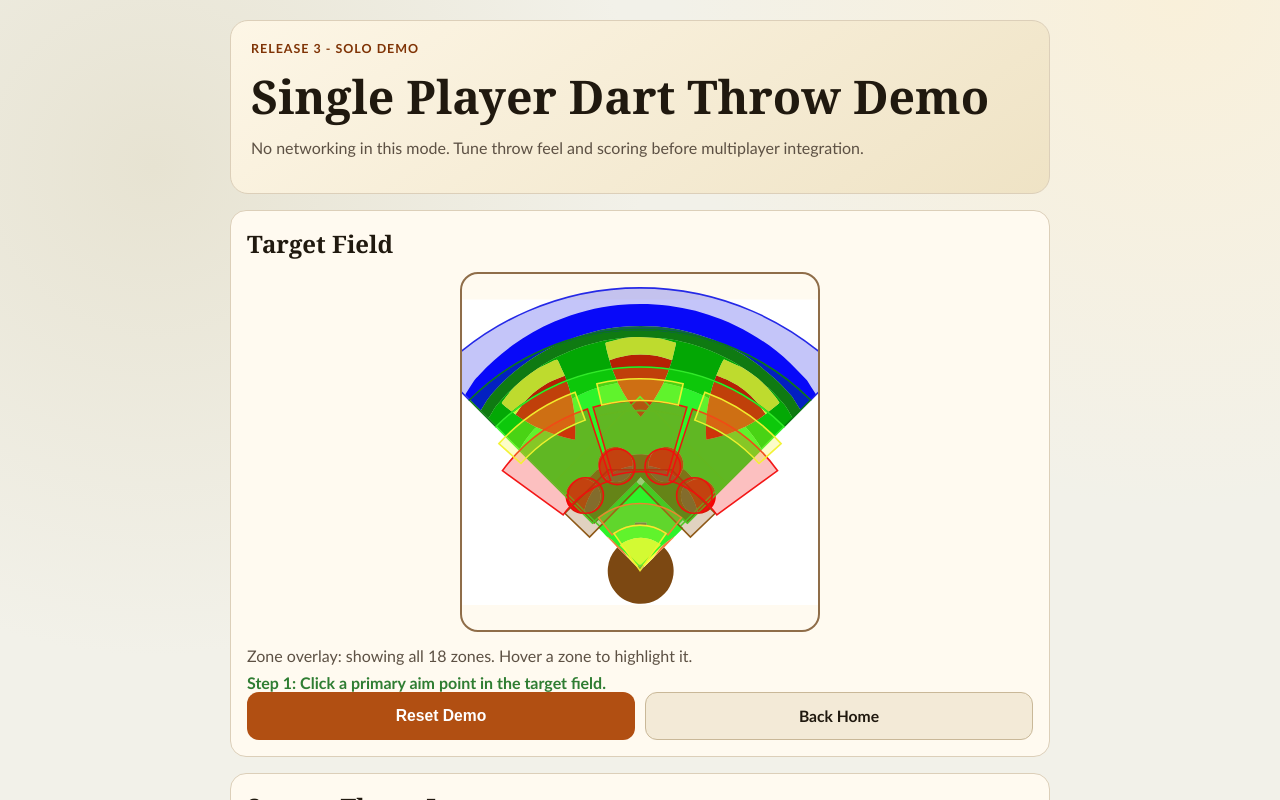
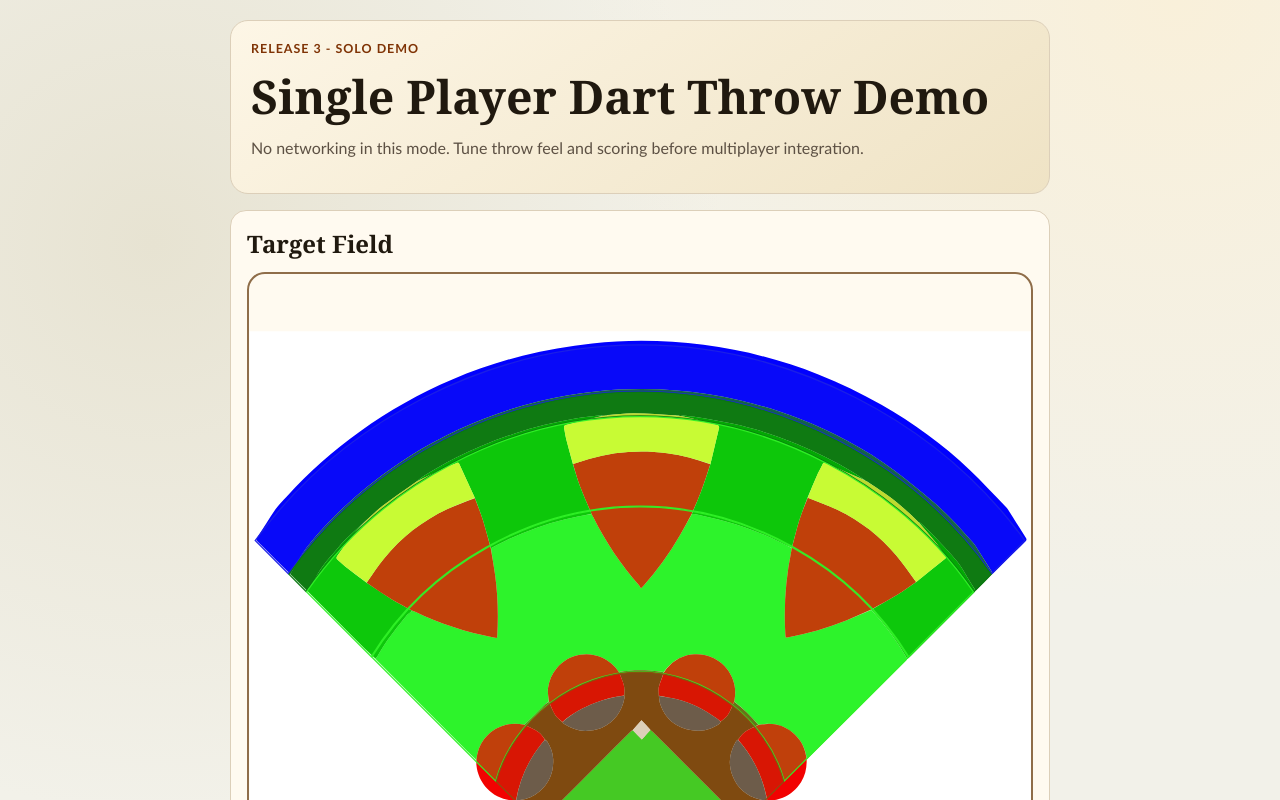
Before and after one commit to azentz/ybd, a React (Vite) app: page /#/demo in a window 1280 px wide. Shown: the top 800 px of the page. Built offline with nearby package versions, Linux system fonts and the light colour scheme.

Commit message:
Refine sector arc rendering and tune zone radii

```diff
--- a/src/index.css
+++ b/src/index.css
@@ -269,12 +269,14 @@
   display: grid;
   gap: 16px;
   justify-items: center;
+  width: 100%;
 }
 
 .target-field {
   position: relative;
-  width: 360px;
-  height: 360px;
+  width: min(100%, 1000px);
+  max-width: 1000px;
+  aspect-ratio: 1 / 1;
   border-radius: 18px;
   border: 2px solid #8f6d49;
   background: transparent;
--- a/src/lib/baseballZoneModel.ts
+++ b/src/lib/baseballZoneModel.ts
@@ -30,185 +30,203 @@
   shape: ZoneShape
 }
 
-const HOME_CENTER: Point = { x: 180, y: 300 }
+const HOME_CENTER: Point = { x: 500, y: 833 }
+export const PITCHER_CENTER: Point = { x: 500, y: 700 }
 const FAN_START = 225
 const FAN_END = 315
 
 export const BASEBALL_ZONES: BaseballZone[] = [
-  {
-    id: 'badge-center-yellow',
-    label: 'Center badge yellow',
-    score: 5,
-    priority: 110,
-    shape: {
-      kind: 'sector',
-      center: HOME_CENTER,
-      innerRadius: 172,
-      outerRadius: 194,
-      startAngleDeg: 257,
-      endAngleDeg: 283,
-    },
-  },
-  {
-    id: 'badge-center-red',
-    label: 'Center badge red',
-    score: 4,
-    priority: 100,
-    shape: {
-      kind: 'sector',
-      center: HOME_CENTER,
-      innerRadius: 100,
-      outerRadius: 172,
-      startAngleDeg: 254,
-      endAngleDeg: 286,
-    },
-  },
-  {
-    id: 'badge-left-yellow',
-    label: 'Left badge yellow',
-    score: 5,
-    priority: 110,
-    shape: {
-      kind: 'sector',
-      center: HOME_CENTER,
-      innerRadius: 162,
-      outerRadius: 192,
-      startAngleDeg: 222,
-      endAngleDeg: 250,
-    },
-  },
-  {
-    id: 'badge-left-red',
-    label: 'Left badge red',
-    score: 4,
-    priority: 100,
-    shape: {
-      kind: 'sector',
-      center: HOME_CENTER,
-      innerRadius: 96,
-      outerRadius: 172,
-      startAngleDeg: 216,
-      endAngleDeg: 252,
-    },
-  },
-  {
-    id: 'badge-right-yellow',
-    label: 'Right badge yellow',
-    score: 5,
-    priority: 110,
-    shape: {
-      kind: 'sector',
-      center: HOME_CENTER,
-      innerRadius: 162,
-      outerRadius: 192,
-      startAngleDeg: 290,
-      endAngleDeg: 318,
-    },
-  },
-  {
-    id: 'badge-right-red',
-    label: 'Right badge red',
-    score: 4,
-    priority: 100,
-    shape: {
-      kind: 'sector',
-      center: HOME_CENTER,
-      innerRadius: 96,
-      outerRadius: 172,
-      startAngleDeg: 288,
-      endAngleDeg: 324,
-    },
-  },
-  {
-    id: 'infield-circle-top-left',
-    label: 'Infield circle top left',
-    score: 3,
-    priority: 95,
-    shape: { kind: 'circle', center: { x: 157, y: 195 }, radius: 18 },
-  },
-  {
-    id: 'infield-circle-top-right',
-    label: 'Infield circle top right',
-    score: 3,
-    priority: 95,
-    shape: { kind: 'circle', center: { x: 203, y: 195 }, radius: 18 },
-  },
-  {
-    id: 'infield-circle-bottom-left',
-    label: 'Infield circle bottom left',
-    score: 3,
-    priority: 95,
-    shape: { kind: 'circle', center: { x: 125, y: 224 }, radius: 18 },
-  },
-  {
-    id: 'infield-circle-bottom-right',
-    label: 'Infield circle bottom right',
-    score: 3,
-    priority: 95,
-    shape: { kind: 'circle', center: { x: 235, y: 224 }, radius: 18 },
-  },
-  {
-    id: 'infield-yellow-home',
-    label: 'Infield yellow home wedge',
-    score: 2,
-    priority: 90,
-    shape: {
-      kind: 'sector',
-      center: HOME_CENTER,
-      innerRadius: 0,
-      outerRadius: 46,
-      startAngleDeg: 235,
-      endAngleDeg: 305,
-    },
-  },
-  {
-    id: 'infield-orange-home',
-    label: 'Infield orange home wedge',
-    score: 2,
-    priority: 85,
-    shape: {
-      kind: 'sector',
-      center: HOME_CENTER,
-      innerRadius: 46,
-      outerRadius: 68,
-      startAngleDeg: 232,
-      endAngleDeg: 308,
-    },
-  },
+  // {
+  //   id: 'badge-center-yellow',
+  //   label: 'Center badge yellow',
+  //   score: 5,
+  //   priority: 110,
+  //   shape: {
+  //     kind: 'sector',
+  //     center: HOME_CENTER,
+  //     innerRadius: 478,
+  //     outerRadius: 539,
+  //     startAngleDeg: 257,
+  //     endAngleDeg: 283,
+  //   },
+  // },
+  // {
+  //   id: 'badge-center-red',
+  //   label: 'Center badge red',
+  //   score: 4,
+  //   priority: 100,
+  //   shape: {
+  //     kind: 'sector',
+  //     center: HOME_CENTER,
+  //     innerRadius: 278,
+  //     outerRadius: 478,
+  //     startAngleDeg: 254,
+  //     endAngleDeg: 286,
+  //   },
+  // },
+  // {
+  //   id: 'badge-left-yellow',
+  //   label: 'Left badge yellow',
+  //   score: 5,
+  //   priority: 110,
+  //   shape: {
+  //     kind: 'sector',
+  //     center: HOME_CENTER,
+  //     innerRadius: 450,
+  //     outerRadius: 533,
+  //     startAngleDeg: 222,
+  //     endAngleDeg: 250,
+  //   },
+  // },
+  // {
+  //   id: 'badge-left-red',
+  //   label: 'Left badge red',
+  //   score: 4,
+  //   priority: 100,
+  //   shape: {
+  //     kind: 'sector',
+  //     center: HOME_CENTER,
+  //     innerRadius: 267,
+  //     outerRadius: 478,
+  //     startAngleDeg: 216,
+  //     endAngleDeg: 252,
+  //   },
+  // },
+  // {
+  //   id: 'badge-right-yellow',
+  //   label: 'Right badge yellow',
+  //   score: 5,
+  //   priority: 110,
+  //   shape: {
+  //     kind: 'sector',
+  //     center: HOME_CENTER,
+  //     innerRadius: 450,
+  //     outerRadius: 533,
+  //     startAngleDeg: 290,
+  //     endAngleDeg: 318,
+  //   },
+  // },
+  // {
+  //   id: 'badge-right-red',
+  //   label: 'Right badge red',
+  //   score: 4,
+  //   priority: 100,
+  //   shape: {
+  //     kind: 'sector',
+  //     center: HOME_CENTER,
+  //     innerRadius: 267,
+  //     outerRadius: 478,
+  //     startAngleDeg: 288,
+  //     endAngleDeg: 324,
+  //   },
+  // },
+  // {
+  //   id: 'infield-circle-top-left',
+  //   label: 'Infield circle top left',
+  //   score: 3,
+  //   priority: 95,
+  //   shape: { kind: 'circle', center: { x: 436, y: 542 }, radius: 50 },
+  // },
+  // {
+  //   id: 'infield-circle-top-right',
+  //   label: 'Infield circle top right',
+  //   score: 3,
+  //   priority: 95,
+  //   shape: { kind: 'circle', center: { x: 564, y: 542 }, radius: 50 },
+  // },
+  // {
+  //   id: 'infield-circle-bottom-left',
+  //   label: 'Infield circle bottom left',
+  //   score: 3,
+  //   priority: 95,
+  //   shape: { kind: 'circle', center: { x: 347, y: 622 }, radius: 50 },
+  // },
+  // {
+  //   id: 'infield-circle-bottom-right',
+  //   label: 'Infield circle bottom right',
+  //   score: 3,
+  //   priority: 95,
+  //   shape: { kind: 'circle', center: { x: 653, y: 622 }, radius: 50 },
+  // },
+  // {
+  //   id: 'infield-yellow-home',
+  //   label: 'Infield yellow home wedge',
+  //   score: 2,
+  //   priority: 90,
+  //   shape: {
+  //     kind: 'sector',
+  //     center: HOME_CENTER,
+  //     innerRadius: 0,
+  //     outerRadius: 128,
+  //     startAngleDeg: 235,
+  //     endAngleDeg: 305,
+  //   },
+  // },
+  // {
+  //   id: 'infield-orange-home',
+  //   label: 'Infield orange home wedge',
+  //   score: 2,
+  //   priority: 85,
+  //   shape: {
+  //     kind: 'sector',
+  //     center: HOME_CENTER,
+  //     innerRadius: 128,
+  //     outerRadius: 189,
+  //     startAngleDeg: 232,
+  //     endAngleDeg: 308,
+  //   },
+  // },
+  // {
+  //   id: 'infield-dirt',
+  //   label: 'Infield dirt',
+  //   score: 2,
+  //   priority: 80,
+  //   shape: {
+  //     kind: 'polygon',
+  //     points: [
+  //       { x: 500, y: 550 },
+  //       { x: 589, y: 550 },
+  //       { x: 711, y: 672 },
+  //       { x: 642, y: 739 },
+  //       { x: 500, y: 594 },
+  //       { x: 358, y: 739 },
+  //       { x: 289, y: 672 },
+  //       { x: 411, y: 550 },
+  //     ],
+  //   },
+  // },
+  // {
+  //   id: 'infield-light-green',
+  //   label: 'Infield light green',
+  //   score: 2,
+  //   priority: 60,
+  //   shape: {
+  //     kind: 'polygon',
+  //     points: [
+  //       { x: 500, y: 822 },
+  //       { x: 739, y: 583 },
+  //       { x: 500, y: 344 },
+  //       { x: 261, y: 583 },
+  //     ],
+  //   },
+  // },
+
+
   {
     id: 'infield-dirt',
     label: 'Infield dirt',
     score: 2,
     priority: 80,
     shape: {
-      kind: 'polygon',
-      points: [
-        { x: 180, y: 198 },
-        { x: 212, y: 198 },
-        { x: 256, y: 242 },
-        { x: 231, y: 266 },
-        { x: 180, y: 214 },
-        { x: 129, y: 266 },
-        { x: 104, y: 242 },
-        { x: 148, y: 198 },
-      ],
+      kind: 'sector',
+      center: HOME_CENTER,
+      innerRadius: 0,
+      outerRadius: 260,
+      startAngleDeg: FAN_START,
+      endAngleDeg: FAN_END,
     },
   },
-  {
-    id: 'infield-light-green',
-    label: 'Infield light green',
-    score: 2,
-    priority: 60,
-    shape: {
-      kind: 'polygon',
-      points: [
-        { x: 180, y: 296 },
-        { x: 266, y: 210 },
-        { x: 180, y: 124 },
-        { x: 94, y: 210 },
-      ],
-    },
-  },
+
   {
     id: 'outfield-light-green',
     label: 'Outfield light green',
@@ -217,8 +235,8 @@
     shape: {
       kind: 'sector',
       center: HOME_CENTER,
-      innerRadius: 68,
-      outerRadius: 162,
+      innerRadius: 261,
+      outerRadius: 485,
       startAngleDeg: FAN_START,
       endAngleDeg: FAN_END,
     },
@@ -231,8 +249,8 @@
     shape: {
       kind: 'sector',
       center: HOME_CENTER,
-      innerRadius: 162,
-      outerRadius: 206,
+      innerRadius: 486,
+      outerRadius: 603,
       startAngleDeg: FAN_START,
       endAngleDeg: FAN_END,
     },
@@ -245,8 +263,8 @@
     shape: {
       kind: 'sector',
       center: HOME_CENTER,
-      innerRadius: 206,
-      outerRadius: 244,
+      innerRadius: 604,
+      outerRadius: 635,
       startAngleDeg: FAN_START,
       endAngleDeg: FAN_END,
     },
@@ -259,8 +277,8 @@
     shape: {
       kind: 'sector',
       center: HOME_CENTER,
-      innerRadius: 244,
-      outerRadius: 286,
+      innerRadius: 636,
+      outerRadius: 696,
       startAngleDeg: FAN_START,
       endAngleDeg: FAN_END,
     },
--- a/src/pages/DartDemoPage.tsx
+++ b/src/pages/DartDemoPage.tsx
@@ -4,6 +4,7 @@
 import baseballFieldReference from '../assets/baseball-field-reference-02.svg'
 import {
   BASEBALL_ZONES,
+  PITCHER_CENTER,
   resolveBaseballZoneHit,
   type BaseballZone,
   type Point,
@@ -21,7 +22,7 @@
 
 type GesturePoint = Point & { t: number }
 
-const FIELD_SIZE = 360
+const FIELD_SIZE = 1000
 
 const MIN_PULLBACK_PIXELS = 28
 const ABSOLUTE_MIN_PULLBACK_PIXELS = 12
@@ -31,6 +32,8 @@
 const MIN_FLICK_SPEED = 0.12
 const MAX_FLICK_SPEED = 2.2
 const MIN_CONTROL_FACTOR = 0.25
+const TAU = Math.PI * 2
+const OUTER_ARC_BULGE = 0
 
 function zoneColor(zoneId: string): string {
   if (zoneId.includes('blue')) return '#1C20E6'
@@ -51,29 +54,131 @@
   }
 }
 
+function normalizeRadians(angleRad: number): number {
+  const wrapped = angleRad % TAU
+  return wrapped < 0 ? wrapped + TAU : wrapped
+}
+
+type ArcParams = {
+  startAngle: number
+  delta: number
+  startRadius: number
+  endRadius: number
+  bulgePx: number
+}
+
+type PointWithDerivative = {
+  point: Point
+  derivative: Point
+}
+
+function buildArcParams(start: Point, end: Point, clockwise: boolean, bulgePx: number): ArcParams {
+  const startAngle = normalizeRadians(Math.atan2(start.y - PITCHER_CENTER.y, start.x - PITCHER_CENTER.x))
+  const endAngle = normalizeRadians(Math.atan2(end.y - PITCHER_CENTER.y, end.x - PITCHER_CENTER.x))
+  const startRadius = Math.hypot(start.x - PITCHER_CENTER.x, start.y - PITCHER_CENTER.y)
+  const endRadius = Math.hypot(end.x - PITCHER_CENTER.x, end.y - PITCHER_CENTER.y)
+
+  let delta = normalizeRadians(endAngle - startAngle)
+  if (!clockwise && delta > 0) {
+    delta -= TAU
+  }
+
+  return {
+    startAngle,
+    delta,
+    startRadius,
+    endRadius,
+    bulgePx,
+  }
+}
+
+function evaluatePitcherArc(params: ArcParams, t: number): PointWithDerivative {
+  const theta = params.startAngle + params.delta * t
+
+  const baseRadius = params.startRadius + (params.endRadius - params.startRadius) * t
+  const bulge = Math.sin(Math.PI * t) * params.bulgePx
+  const radius = baseRadius + bulge
+
+  const drdt = params.endRadius - params.startRadius + Math.PI * Math.cos(Math.PI * t) * params.bulgePx
+
+  const cosT = Math.cos(theta)
+  const sinT = Math.sin(theta)
+
+  return {
+    point: {
+      x: PITCHER_CENTER.x + cosT * radius,
+      y: PITCHER_CENTER.y + sinT * radius,
+    },
+    derivative: {
+      x: drdt * cosT - radius * sinT * params.delta,
+      y: drdt * sinT + radius * cosT * params.delta,
+    },
+  }
+}
+
+function cubicForArcRange(params: ArcParams, t0: number, t1: number): { c1: Point; c2: Point; end: Point } {
+  const startEval = evaluatePitcherArc(params, t0)
+  const endEval = evaluatePitcherArc(params, t1)
+  const dt = t1 - t0
+
+  return {
+    c1: {
+      x: startEval.point.x + (startEval.derivative.x * dt) / 3,
+      y: startEval.point.y + (startEval.derivative.y * dt) / 3,
+    },
+    c2: {
+      x: endEval.point.x - (endEval.derivative.x * dt) / 3,
+      y: endEval.point.y - (endEval.derivative.y * dt) / 3,
+    },
+    end: endEval.point,
+  }
+}
+
+function pitcherCenteredArcToCubicCommands(start: Point, end: Point, clockwise: boolean, bulgePx: number): string[] {
+  const params = buildArcParams(start, end, clockwise, bulgePx)
+
+  const first = cubicForArcRange(params, 0, 0.5)
+  const second = cubicForArcRange(params, 0.5, 1)
+
+  // Lock exact endpoints so corners remain perfectly aligned with HOME_CENTER rays.
+  second.end = end
+
+  return [
+    `C ${first.c1.x} ${first.c1.y} ${first.c2.x} ${first.c2.y} ${first.end.x} ${first.end.y}`,
+    `C ${second.c1.x} ${second.c1.y} ${second.c2.x} ${second.c2.y} ${second.end.x} ${second.end.y}`,
+  ]
+}
+
 function sectorPath(shape: Extract<ZoneShape, { kind: 'sector' }>): string {
-  const outerStart = pointOnCircle(shape.center, shape.outerRadius, shape.startAngleDeg)
-  const outerEnd = pointOnCircle(shape.center, shape.outerRadius, shape.endAngleDeg)
-  const innerEnd = pointOnCircle(shape.center, shape.innerRadius, shape.endAngleDeg)
-  const innerStart = pointOnCircle(shape.center, shape.innerRadius, shape.startAngleDeg)
+  const center = shape.center
+  const outerRadius = shape.outerRadius
+  const innerRadius = shape.innerRadius
 
-  const delta = ((shape.endAngleDeg - shape.startAngleDeg + 360) % 360)
-  const largeArcFlag = delta > 180 ? 1 : 0
+  // Keep wedge corners fixed to HOME_CENTER geometry.
+  const outerStart = pointOnCircle(center, outerRadius, shape.startAngleDeg)
+  const outerEnd = pointOnCircle(center, outerRadius, shape.endAngleDeg)
+  const innerEnd = pointOnCircle(center, innerRadius, shape.endAngleDeg)
+  const innerStart = pointOnCircle(center, innerRadius, shape.startAngleDeg)
+
+  const outerArcCommands = pitcherCenteredArcToCubicCommands(outerStart, outerEnd, true, OUTER_ARC_BULGE)
 
   if (shape.innerRadius <= 0) {
     return [
-      `M ${shape.center.x} ${shape.center.y}`,
+      `M ${center.x} ${center.y}`,
       `L ${outerStart.x} ${outerStart.y}`,
-      `A ${shape.outerRadius} ${shape.outerRadius} 0 ${largeArcFlag} 1 ${outerEnd.x} ${outerEnd.y}`,
+      ...outerArcCommands,
       'Z',
     ].join(' ')
   }
 
+  const innerBulge = outerRadius > 0 ? OUTER_ARC_BULGE * (innerRadius / outerRadius) : 0
+  const innerArcCommands = pitcherCenteredArcToCubicCommands(innerEnd, innerStart, false, innerBulge)
+
   return [
     `M ${outerStart.x} ${outerStart.y}`,
-    `A ${shape.outerRadius} ${shape.outerRadius} 0 ${largeArcFlag} 1 ${outerEnd.x} ${outerEnd.y}`,
+    ...outerArcCommands,
     `L ${innerEnd.x} ${innerEnd.y}`,
-    `A ${shape.innerRadius} ${shape.innerRadius} 0 ${largeArcFlag} 0 ${innerStart.x} ${innerStart.y}`,
+    ...innerArcCommands,
     'Z',
   ].join(' ')
 }
@@ -123,8 +228,8 @@
       return { x: FIELD_SIZE / 2, y: FIELD_SIZE / 2, t: performance.now() }
     }
 
-    const x = clientX - rect.left
-    const y = clientY - rect.top
+    const x = ((clientX - rect.left) / rect.width) * FIELD_SIZE
+    const y = ((clientY - rect.top) / rect.height) * FIELD_SIZE
 
     return {
       x: clampToField ? clamp(x, 0, FIELD_SIZE) : x,
@@ -465,7 +570,7 @@
             {primaryAim ? (
               <div
                 className="primary-aim-dot"
-                style={{ left: `${primaryAim.x}px`, top: `${primaryAim.y}px` }}
+                style={{ left: `${(primaryAim.x / FIELD_SIZE) * 100}%`, top: `${(primaryAim.y / FIELD_SIZE) * 100}%` }}
                 aria-label="Primary aim point"
               />
             ) : null}
@@ -488,7 +593,7 @@
               <div
                 key={result.id}
                 className={`impact-dot ${result.target === 'miss' ? 'impact-dot-miss' : 'impact-dot-hit'} ${index === 0 ? 'impact-dot-new' : 'impact-dot-old'}`}
-                style={{ left: `${result.impact.x}px`, top: `${result.impact.y}px` }}
+                style={{ left: `${(result.impact.x / FIELD_SIZE) * 100}%`, top: `${(result.impact.y / FIELD_SIZE) * 100}%` }}
                 aria-label={`Throw ${result.serial}: ${result.target}`}
               >
                 <span className="impact-index">{result.serial}</span>
```
